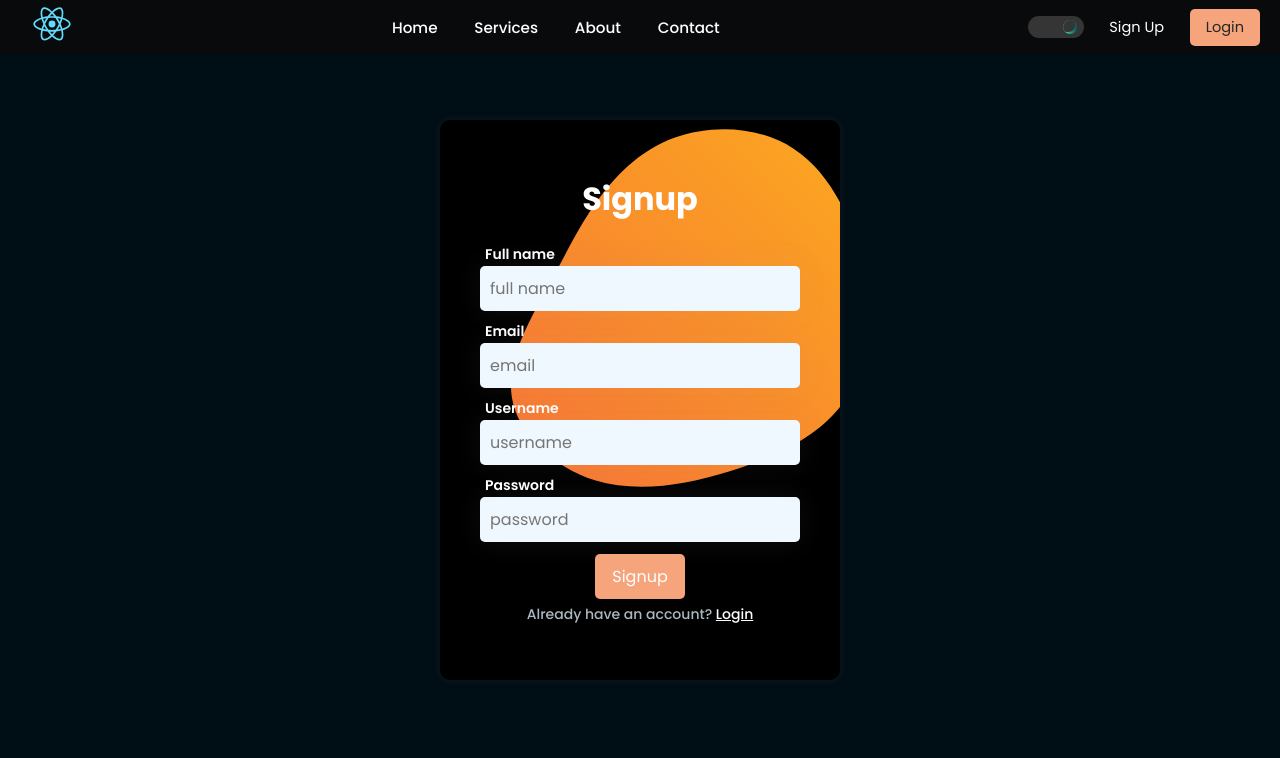
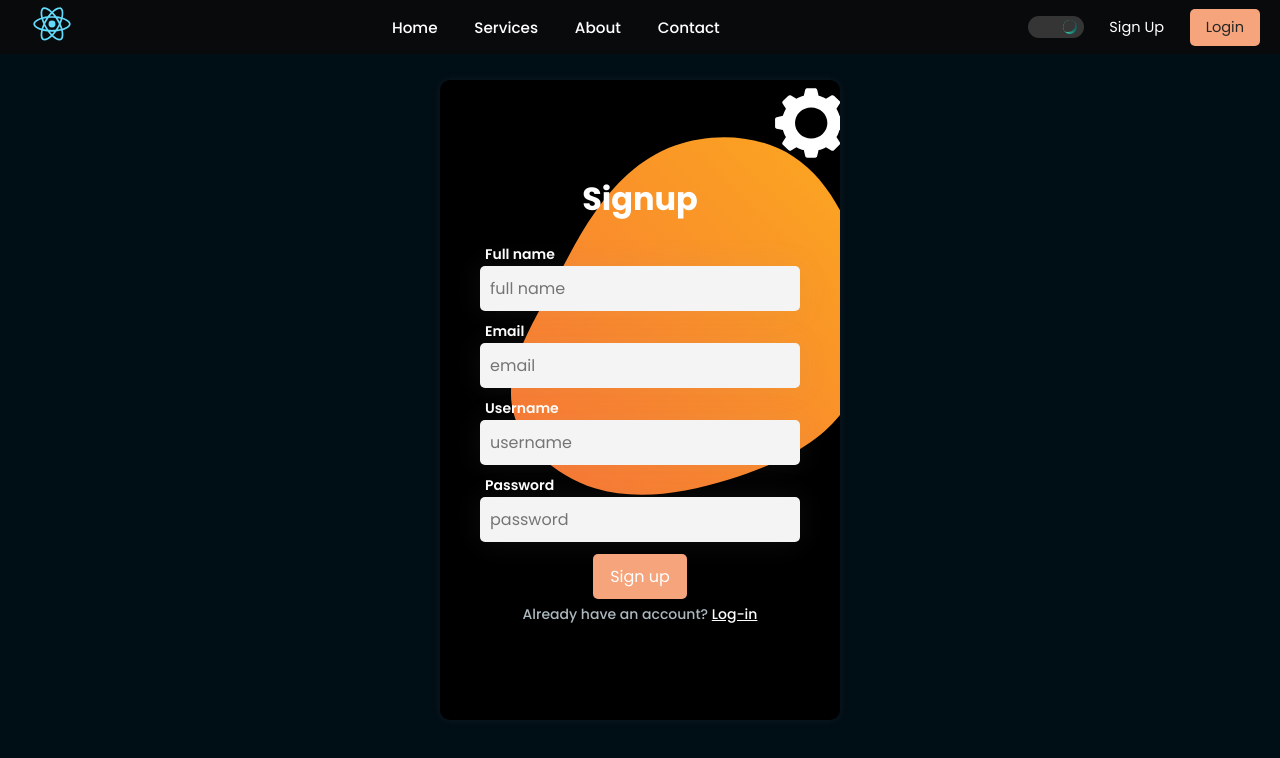
Before and after one commit to ElaasriTarik/AMAK, a React (Create React App) app in the folder frontend/react-app/: page /signup in a window 1280 px wide. Shown: the top 758 px of the page. Built offline with nearby package versions, Linux system fonts and the light colour scheme.

Commit message:
login/signup pages added

```diff
--- a/frontend/react-app/src/components/Body.js
+++ b/frontend/react-app/src/components/Body.js
@@ -24,7 +24,7 @@ export default function Body({ mode, style }) {
             }}>
             <div className="hero-content">
                 <div className='hero-text'>
-                    <h1 style={stylesForText}>Connect with local mechanics – all right here!</h1>
+                    <h1 style={stylesForText}>Connect with local mechanics – right here!</h1>
                     <p style={stylesForText} className='welcome-slogan'>Discover the best services for your car</p>
                     <HomeInputs mode={mode} />
                 </div>
--- a/frontend/react-app/src/components/LoginPage.js
+++ b/frontend/react-app/src/components/LoginPage.js
@@ -17,7 +17,7 @@ export default function LoginPage() {
                         </div>
                         <div className="form-group">
                             <label htmlFor="password">Password</label>
-                            <input type="password" id="password" name="password" required />
+                            <input type="password" id="password" name="password" required placeholder='password' />
                         </div>
 
                         <button className='login-btn'>login</button>
--- a/frontend/react-app/src/components/SignupPage.js
+++ b/frontend/react-app/src/components/SignupPage.js
@@ -1,5 +1,6 @@
 import React from 'react';
 import { Link } from 'react-router-dom';
+import gear from '../illustrations/gear.svg';
 import tool from '../illustrations/tool.svg';
 
 import '../styles/signup.css';
@@ -27,15 +28,18 @@ export default function SignupPage() {
                             <label htmlFor="password">Password</label>
                             <input type="password" id="password" name="password" required placeholder='password' />
                         </div>
-                        <button className='signup-btn'>Signup</button>
+                        <button className='signup-btn'>Sign up</button>
 
                         <p className='login-link'>
-                            Already have an account? <Link to="/login">Login
+                            Already have an account? <Link to="/login">Log-in
                             </Link>
                         </p>
 
                     </form>
                     <div>
+                        <div className='gear-icon-container'>
+                            <img src={gear} className='gear-icon' alt='gear icon' />
+                        </div>
                         {/* {<img src={tool} alt="tool" className='tool' />} */}
                         <svg id="sw-js-blob-svg" className='blob-signin' viewBox="0 0 100 100" xmlns="http://www.w3.org/2000/svg" version="1.1">
                             <defs>
--- a/frontend/react-app/src/styles/body.css
+++ b/frontend/react-app/src/styles/body.css
@@ -20,7 +20,7 @@
     width: 100%;
     height: 100vh;
     gap: 1rem;
-    padding: 0 0 0 3rem;
+    padding: 0 2rem;
 }
 
 .landing-page-animation {}
@@ -78,6 +78,7 @@
     padding: .8rem .9rem;
     background-color: #f5a47b;
     color: #232121;
+    color: #fff;
     border: none;
     border-radius: 0.5rem;
     font-size: .9rem;
--- a/frontend/react-app/src/styles/login.css
+++ b/frontend/react-app/src/styles/login.css
@@ -73,7 +73,7 @@ body {
     outline: none;
     width: 100%;
     color: #111;
-    background-color: aliceblue;
+    background-color: rgb(244, 244, 244);
     box-shadow: 0 0 30px 0 rgba(147, 147, 147, 0.1);
 }
 
@@ -124,7 +124,8 @@ form h2 {
 
 .tool {
     position: absolute;
-    top: 0rem;
+    top: -.5rem;
     right: -1rem;
     z-index: 100;
+    width: 150px;
 }
--- a/frontend/react-app/src/styles/signup.css
+++ b/frontend/react-app/src/styles/signup.css
@@ -41,7 +41,7 @@ body {
     justify-content: center;
     align-items: center;
     width: 25rem;
-    height: 70%;
+    height: 80%;
     background-color: #000;
     border-radius: 10px;
     box-shadow: 0 0 10px 0 rgba(147, 147, 147, 0.1);
@@ -73,7 +73,7 @@ body {
     outline: none;
     width: 100%;
     color: #111;
-    background-color: aliceblue;
+    background-color: rgb(244, 244, 244);
     box-shadow: 0 0 30px 0 rgba(147, 147, 147, 0.1);
 }
 
@@ -128,3 +128,10 @@ form h2 {
     right: -1rem;
     z-index: 100;
 }
+
+.gear-icon {
+    position: absolute;
+    top: .5rem;
+    right: -.5rem;
+    z-index: 100;
+}
```
